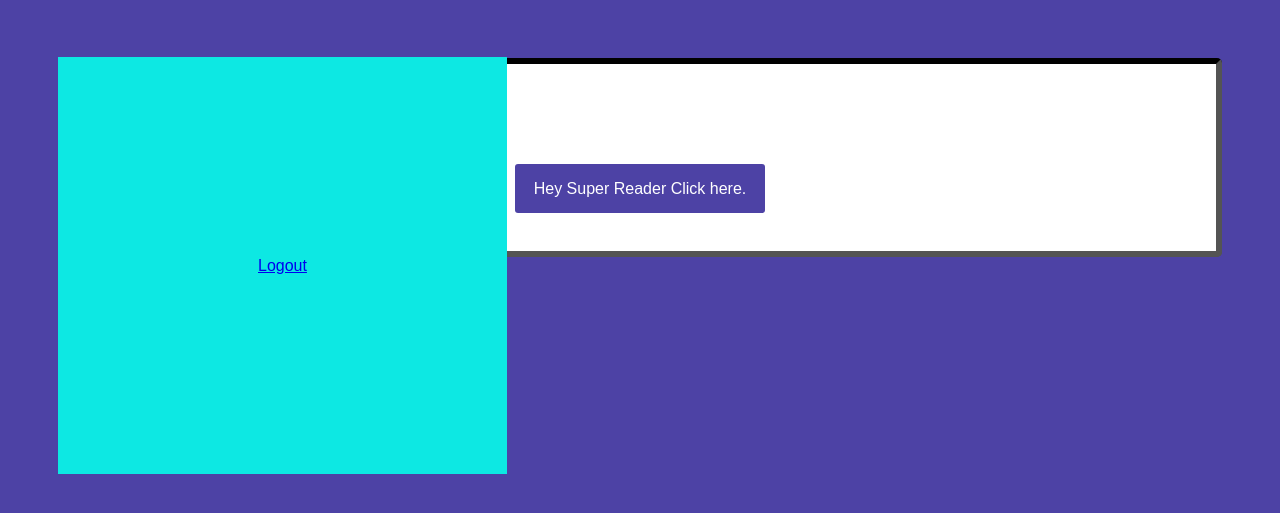
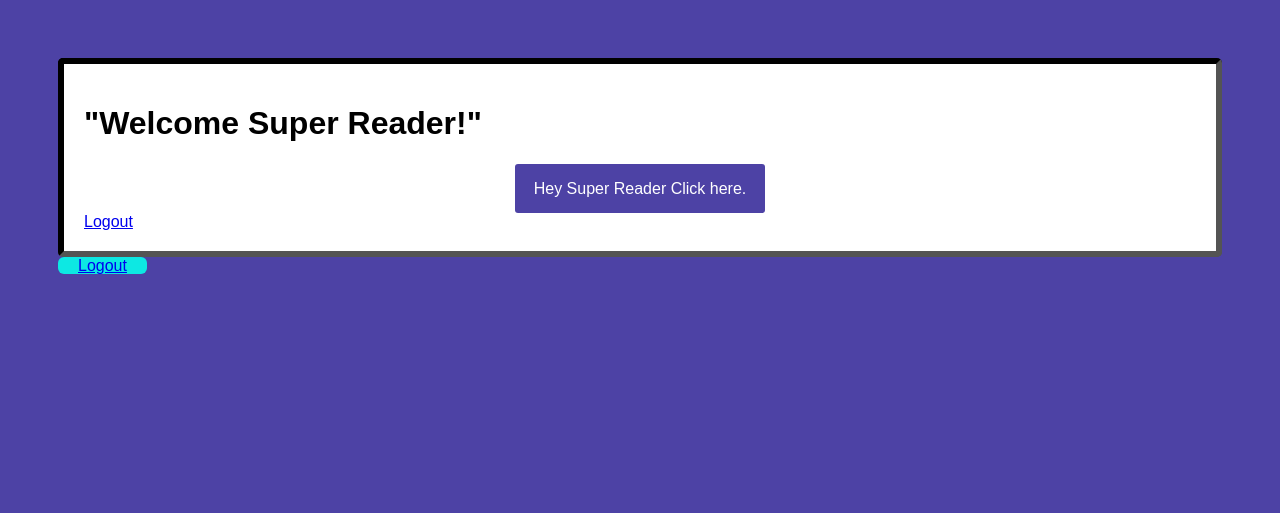
Before and after one commit to ClJarvis/BookIn, a Flask app: page / in a window 1280 px wide. Shown: the top 513 px of the page. Run offline with Flask 2, Linux system fonts and the light colour scheme; the visitor is signed in with stand-in values (Sample User, id 1).

Commit message:
added more reader inspiration, made logout smaller

```diff
--- a/static/style.css
+++ b/static/style.css
@@ -85,7 +85,8 @@ margin-top: 12px;
 
 .logout {
 	background: #0de8e3;
-	padding: 200px;
+    padding: 0 20px;
+    border-radius: 6px;
 }
 
 .instruction li {
--- a/templates/success.html
+++ b/templates/success.html
@@ -2,7 +2,7 @@
 
 {% block body %}
 	<div class="login-screen" id="inspire">
-		<h1>"Hello Super Reader!"</h1>
+		<h1>"Welcome Super Reader!"</h1>
 <!-- animate drop in text BOOKS
 	<div class="outer">
 		<div class="booktext" data-text="BOOKS!">BOOKS!</div>
@@ -19,15 +19,18 @@
 	"Good job!",
 	"YEAH!!",
 	"WAY TO GO",
-	"Excellent!"
+	"Excellent!",
+	"Keep Reading",
+	"Love to read!",
+	"Celebrate"
 ]
 
 
 function inspireQuote() {
 	var randomNumber = Math.floor(Math.random() * (quotes.length));
 	document.getElementById('inspire').innerHTML = quotes[randomNumber];
+console.log(quotes[randomNumber]);
 }
-console.log(quotes[randomNumber]);
 </script>
 
 <a href='/logout' class="logout">Logout</a>
```
